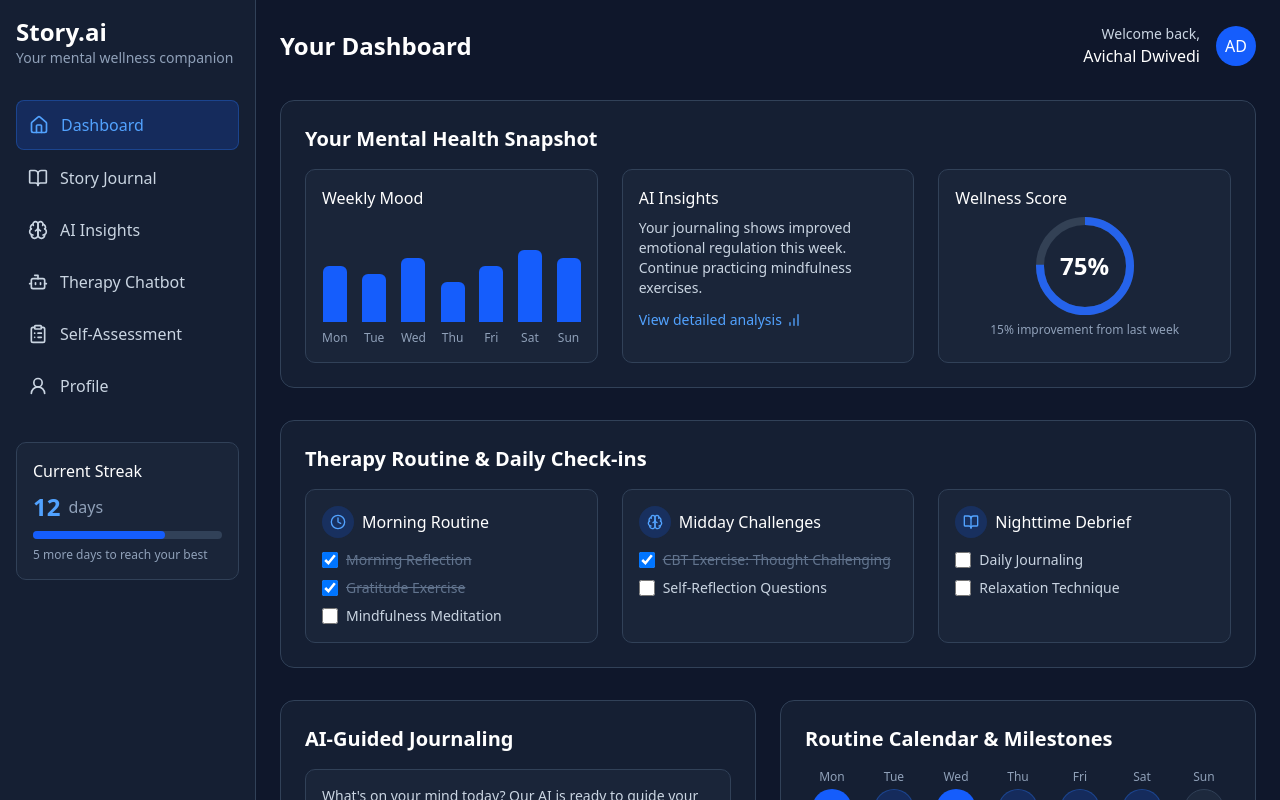
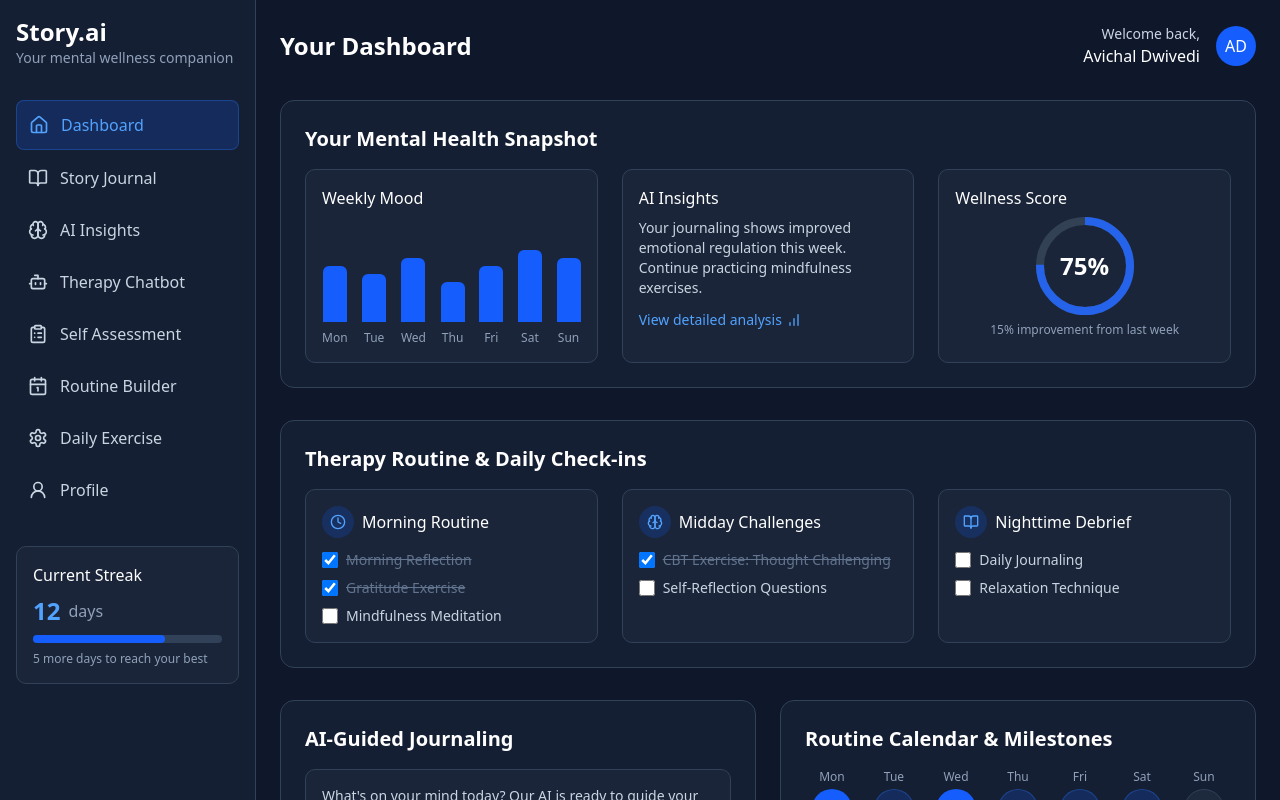
Before and after one commit to AvichalDwivedi2205/Story.AIFull, a Next.js app in the folder story.ai-frontend/: page /dashboard in a window 1280 px wide. Shown: the top 800 px of the page. Built offline with nearby package versions, Linux system fonts and the light colour scheme; no server answers.

Commit message:
Added two navbar components

```diff
--- a/story.ai-frontend/components/Navbar.tsx
+++ b/story.ai-frontend/components/Navbar.tsx
@@ -1,7 +1,7 @@
 // components/Navbar.tsx
 "use client"
 import React from 'react';
-import { Calendar, Home, BookOpen, Brain, Settings, BotIcon, ClipboardList, User2 } from 'lucide-react';
+import { Calendar, Home, BookOpen, Brain, Settings, BotIcon, ClipboardList, User2, Calendar1 } from 'lucide-react';
 import Link from 'next/link';
 
 interface NavbarProps {
@@ -23,7 +23,9 @@ export default function Navbar({ activeTab, setActiveTab }: NavbarProps) {
           { name: 'Story Journal', icon: <BookOpen className="h-5 w-5" /> },
           { name: 'AI Insights', icon: <Brain className="h-5 w-5" /> },
           { name: 'Therapy Chatbot', icon: <BotIcon className="h-5 w-5" /> },
-          { name: 'Self-Assessment', icon: <ClipboardList className="h-5 w-5" /> },
+          { name: 'Self Assessment', icon: <ClipboardList className="h-5 w-5" /> },
+          { name: 'Routine Builder', icon: <Calendar1 className="h-5 w-5" /> },
+          { name: 'Daily Exercise', icon: <Settings className="h-5 w-5" /> },
           { name: 'Profile', icon: <User2 className="h-5 w-5" /> },
         ].map((item) => (
           <Link
```
